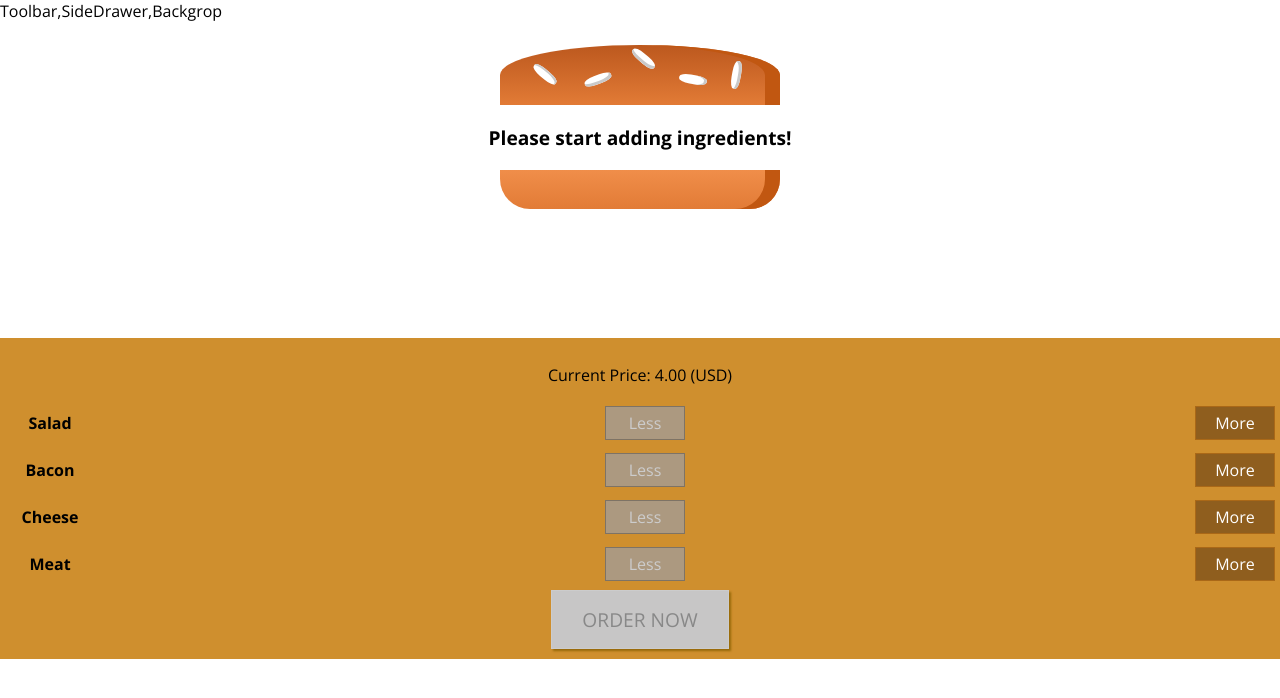
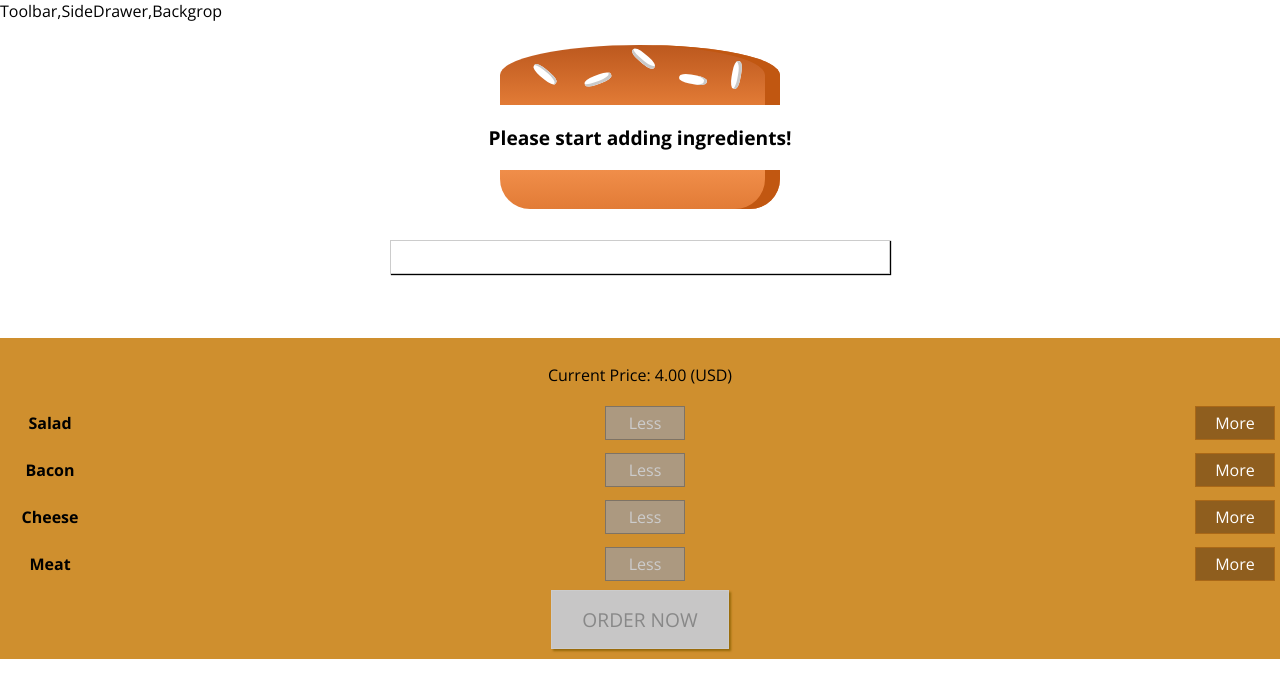
Before and after one commit to ChanakaR/burger-builder, a React app: page / in a window 1280 px wide. Shown: the top 698 px of the page. Built offline with nearby package versions, Linux system fonts and the light colour scheme.

Commit message:
import modal to BurgerBuilder

```diff
--- a/src/containers/BurgerBuilder/BurgerBuilder.js
+++ b/src/containers/BurgerBuilder/BurgerBuilder.js
@@ -2,6 +2,7 @@
 import Aux from '../../hoc/Aux';
 import Burger from '../../components/Burger/Burger';
 import BuildControls from '../../components/Burger/BuildControls/BuildControls';
+import Modal from '../../components/UI/modal/Modal';
 
 const INGREDIENT_PRICES = {
     salad: 0.3,
@@ -72,6 +73,7 @@
         }
         return (
             <Aux>
+                <Modal />
                 <Burger ingredients={this.state.ingredients}/>
                 <BuildControls
                     ingredientAdded = {this.addIngredientHandler}
```
